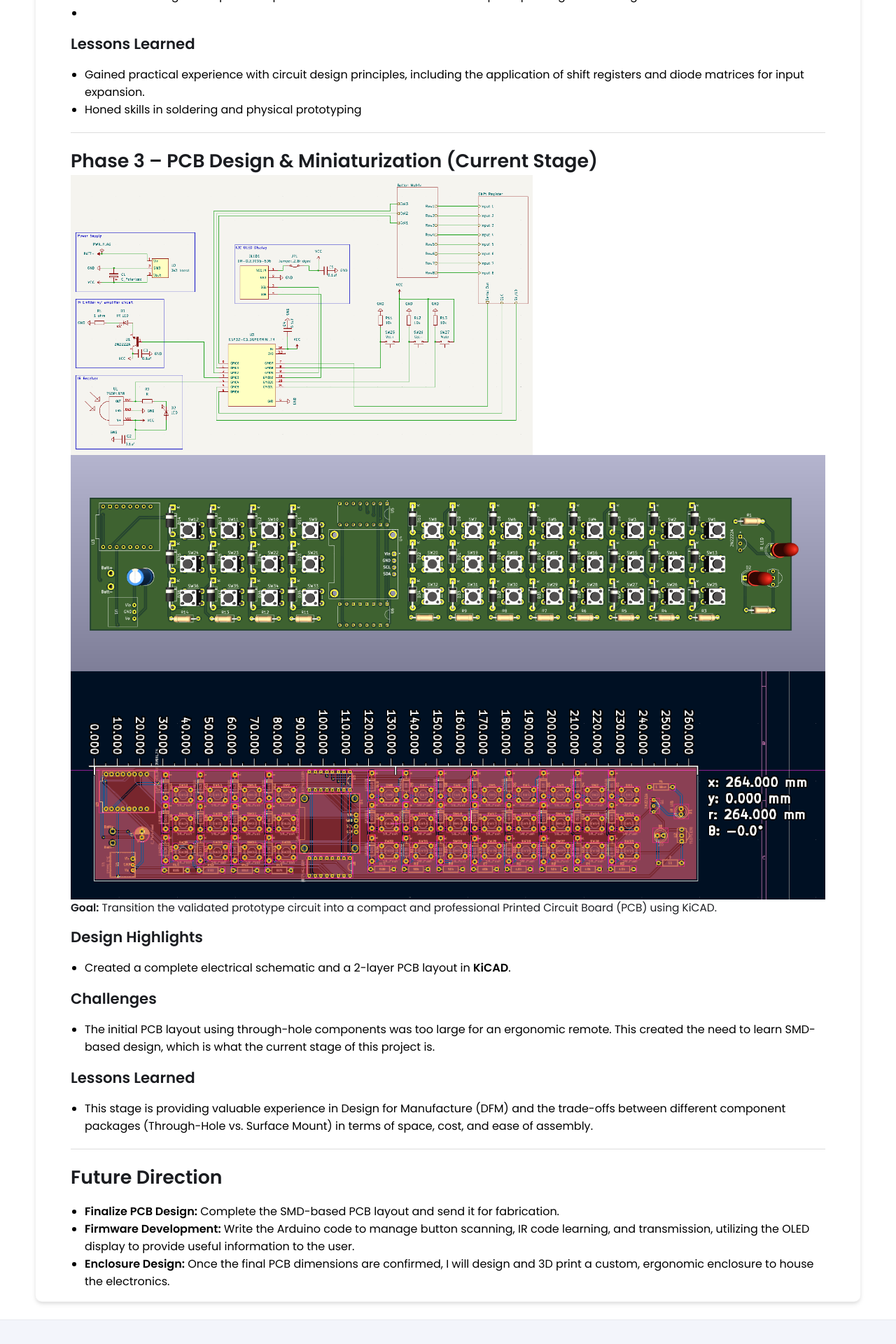
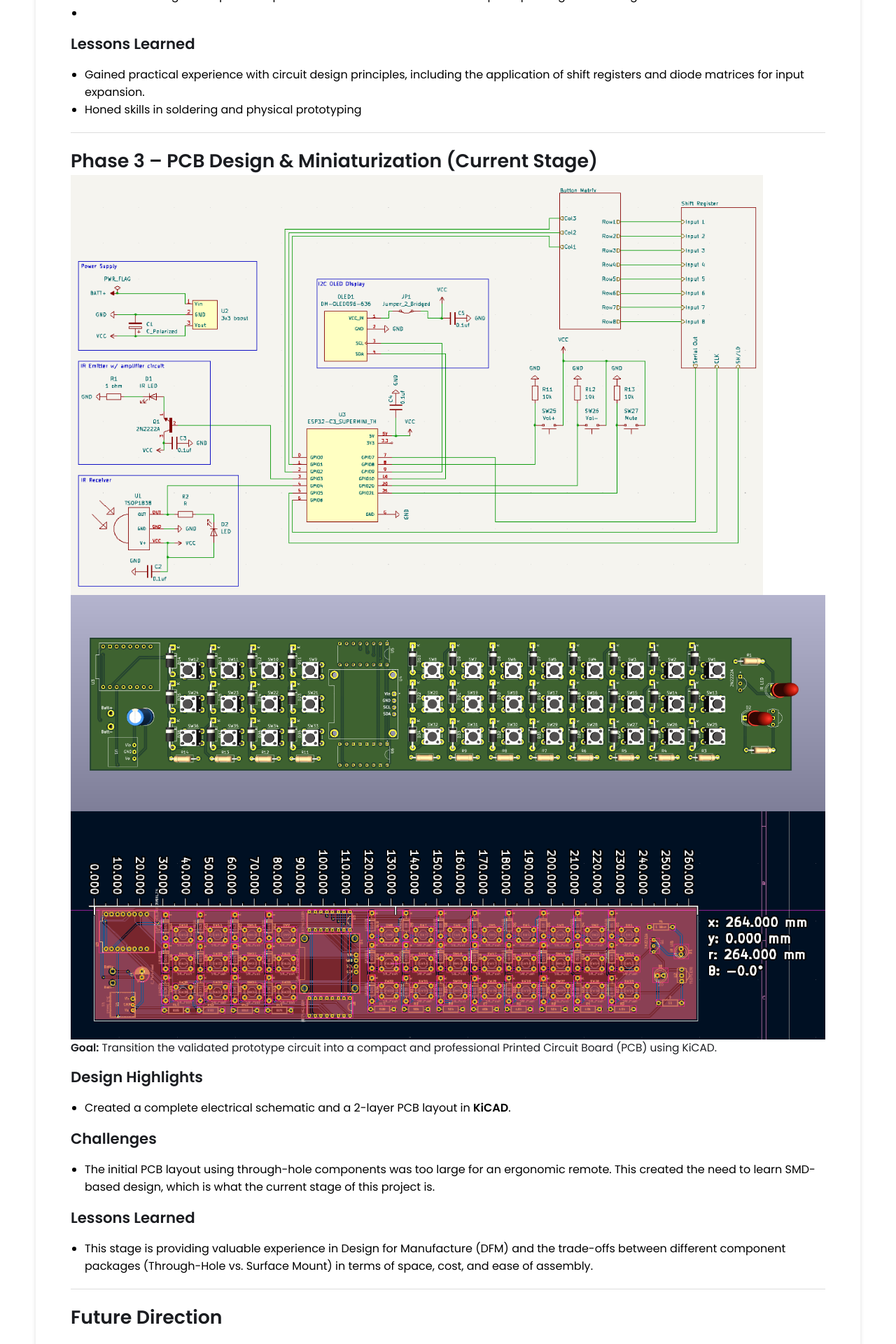
Before and after one commit to burtonrasmussen/burtonrasmussen.github.io, a Jekyll site: the page built from _projects/Arduino_IR_Remote/index.md, in a window 1280 px wide. Shown: the part 2869-4789 px from the top of the page at 70% size. Built offline with Jekyll 4.4.1, drawn with Linux system fonts in a browser that asks for light colours.

Commit message:
Update index.md

```diff
--- a/_projects/Arduino_IR_Remote/index.md
+++ b/_projects/Arduino_IR_Remote/index.md
@@ -57,7 +57,7 @@ To design and build a programmable, ESP-32 powered IR remote capable of replacin
 ---
 
 # Phase 3 – PCB Design & Miniaturization (Current Stage)
-{% include image-gallery.html images="kicad_schematic.png" height="400" %}
+{% include image-gallery.html images="kicad_schematic.png" height="600" %}
 {% include image-gallery.html images="kicad_big_pcb.png" height="400" %}
 {% include image-gallery.html images="kicad_pcbdesigner.png" height="400" %}
 
```
